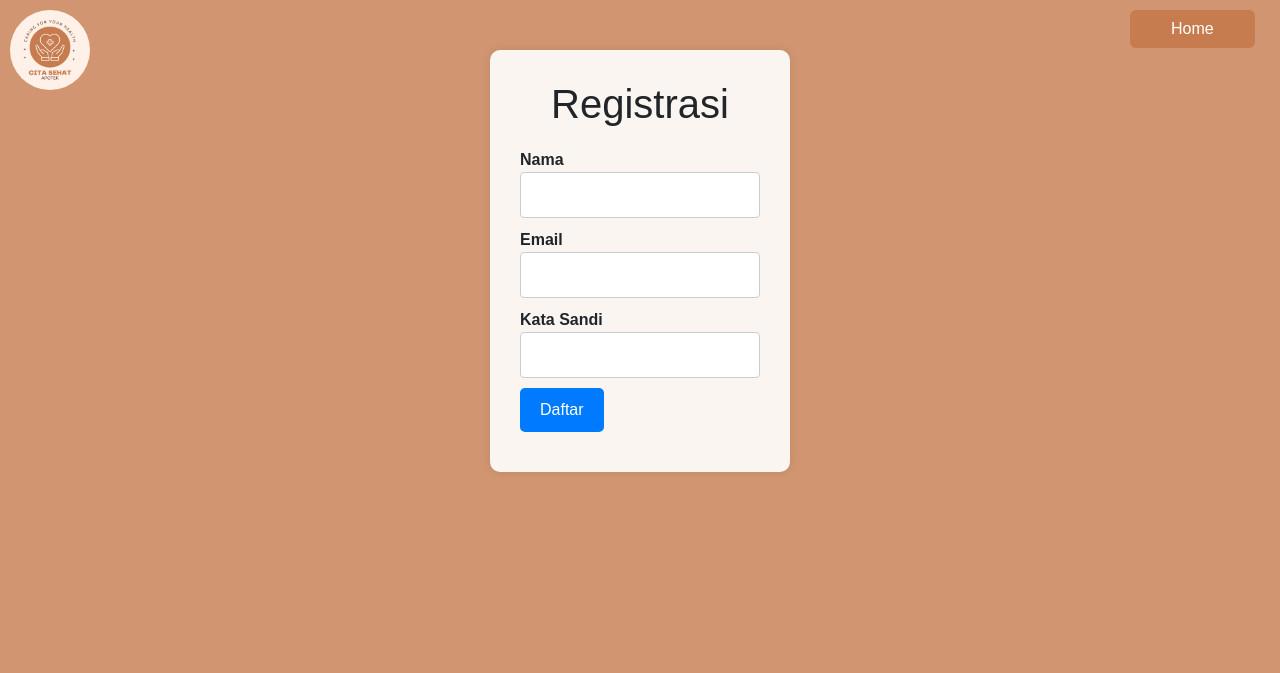
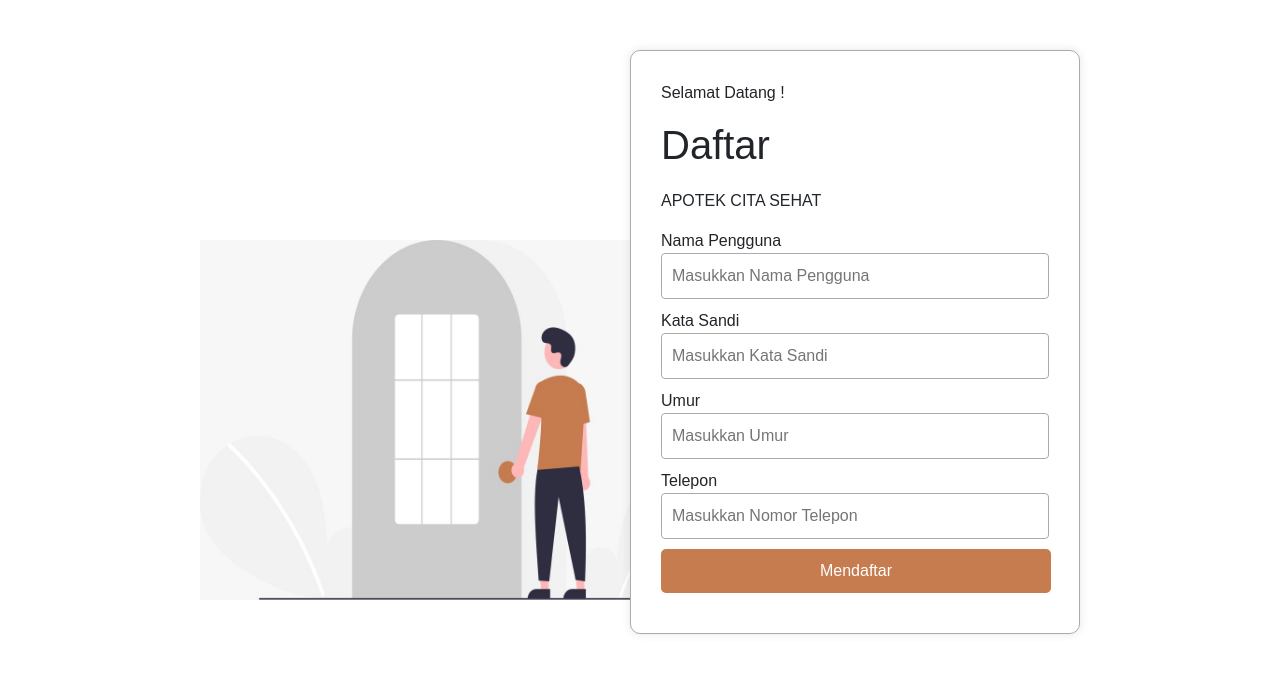
Before and after one commit to enjelitaaininatasya/projekapotek, a CodeIgniter 4 app: template app/Views/register.php in a window 1280 px wide. Shown: the top 673 px of the page. Run offline with PHP 8.4 and a stand-in for CodeIgniter, Linux system fonts and the light colour scheme; the template is opened without the code that fills it, so the values that code supplies are empty; some libraries are stand-ins or nearby versions.

Commit message:
edit register

```diff
--- a/app/Views/register.php
+++ b/app/Views/register.php
@@ -8,30 +8,31 @@
     <style>
         body {
             font-family: justify, sans-serif;
-            background-color: rgba(198, 124, 78, 0.8);
+            background-color: #ffff;
             text-align: center;
             padding: 50px;
         }
          .container {
-            background-color: rgba(255, 255, 255, 0.9);
+            background-color: #ffff;
             border-radius: 10px;
             box-shadow: 0 0 10px rgba(0, 0, 0, 0.1);
             padding: 30px;
-            width: 300px;
-            margin: 0 auto;
-            position: relative;
+            width: 450px;
+            position: absolute;
+            border: 1px solid #ABABAB;
+            top: 50px;
+            right: 200px;
         }
 
         .container h1 {
             margin-bottom: 20px;
         }
-        .logo-left {
+        .left-image {
             position: absolute;
-            top: 10px;
-            left: 10px;
-            width: 80px;
-            height: 80px;
-            border-radius: 80%;
+            top: 240px;
+            left: 200px;
+            width: 510px;
+            height: 360px;;
         }
         .button{
             position: absolute;
@@ -48,49 +49,56 @@
 
         .form-group label {
             display: block;
-            font-weight: bold;
+            font-weight: regular;
         }
 
         .form-group input {
             width: 100%;
             padding: 10px;
-            border: 1px solid #ccc;
+            border: 1px solid #ABABAB;
             border-radius: 4px;
         }
 
         .form-group button {
-            background-color: #007BFF;
+            background-color: #C67C4E;
             color: #fff;
             border: none;
             padding: 10px 20px;
             border-radius: 5px;
+            width: 390px;
             cursor: pointer;
             transition: transform 0.2s;
+        }
+        .left-align {
+            text-align: left;
         }
     </style>
 </head>
 <body>
-    <img src="<?= base_url('assets/img/logo.png') ?>" alt="Logo Kiri" class="logo-left">
-    <div class="button">
-    <a href=""><button type="button" class="btn" style="padding-left:40px; padding-right:40px; background-color : #C67C4E; color:white">Home</button></a>
-    </div>
+    <img src="assets/img/register.jpg" alt="Gambar Sebelah Kiri" class="left-image">
     <div class="container">
-        <h1>Registrasi</h1>
+        <p class="left-align">Selamat Datang !</p>
+        <h1 class="left-align">Daftar</h1>
+        <p class="left-align">APOTEK CITA SEHAT</p>
         <form method="POST">
             <div class="form-group">
-                <label for="name">Nama</label>
-                <input type="text" name="name" required>
-            </div>
-            <div class="form-group">
-                <label for="email">Email</label>
-                <input type="email" name="email" required>
+                <label for="name">Nama Pengguna</label>
+                <input type="text" name="name"  placeholder="Masukkan Nama Pengguna" required>
             </div>
             <div class="form-group">
                 <label for="password">Kata Sandi</label>
-                <input type="password" name="password" required>
+                <input type="password" name="password"  placeholder="Masukkan Kata Sandi" required>
             </div>
             <div class="form-group">
-                <button type="submit" name="register">Daftar</button>
+                <label for="umur">Umur</label>
+                <input type="text" name="umur"  placeholder="Masukkan Umur" required>
+            </div>
+            <div class="form-group">
+                <label for="telp">Telepon</label>
+                <input type="text" name="telp"  placeholder="Masukkan Nomor Telepon" required>
+            </div>
+            <div class="form-group">
+                <button type="submit" name="register">Mendaftar</button>
             </div>
         </form>
     </div>
```
Also changed, not shown: public/assets/img/register.jpg (added).
